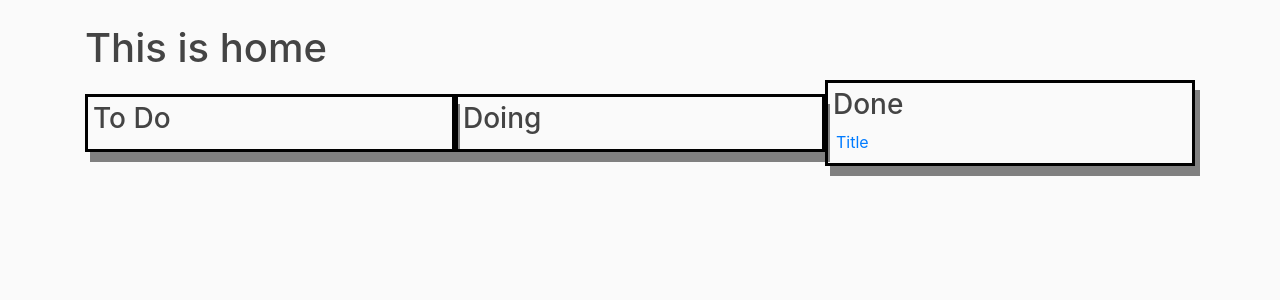
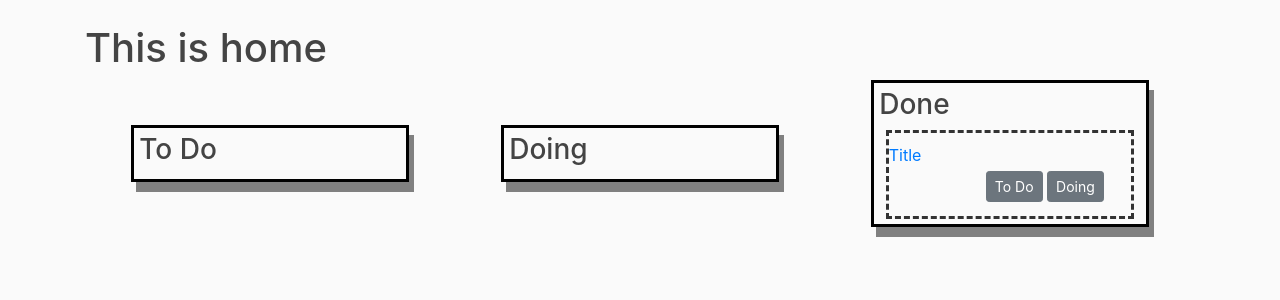
Before and after one commit to jasonyliang/Kanban-Board, a Flask app: page / in a window 1280 px wide. Shown: the part 56-356 px from the top of the page. Run offline with Flask 2, Linux system fonts and the light colour scheme; data comes from the database, SQL or seed files in the repository; both versions use the stored data as it was after the commit; some libraries are stand-ins or nearby versions.

Commit message:
able add items to doing and done

```diff
--- a/kanban/routes.py
+++ b/kanban/routes.py
@@ -39,3 +39,30 @@ def add_todo():
 		flash(f'Todo {form.title.data} created!', 'success')
 		return redirect(url_for('home'))
 	return render_template('add.html', form=form, title="Add Todo")
+
+@app.route("/do/<int:todo_id>")
+def do(todo_id):
+	todo = Todo.query.get_or_404(todo_id)
+	todo.do = True
+	todo.done = False
+	db.session.commit()
+	flash(f"The Todo {todo.title} has been moved to 'Do'!", "success")
+	return redirect(url_for('home'))
+
+@app.route("/done/<int:todo_id>")
+def done(todo_id):
+	todo = Todo.query.get_or_404(todo_id)
+	todo.do = True
+	todo.done = True
+	db.session.commit()
+	flash(f"The Todo {todo.title} has been moved to 'Done'!", "success")
+	return redirect(url_for('home'))
+
+@app.route("/todo/<int:todo_id>")
+def todo(todo_id):
+	todo = Todo.query.get_or_404(todo_id)
+	todo.do = False
+	todo.done = False
+	db.session.commit()
+	flash(f"The Todo {todo.title} has been moved to 'ToDo'!", "success")
+	return redirect(url_for('home'))
--- a/kanban/static/main.css
+++ b/kanban/static/main.css
@@ -51,7 +51,13 @@ h6 {
 
 .todo {
   text-align: center;
-  width: 80%;
-  height: 25px;
-  margin: 3px;
+  width: 95%;
+  margin: auto;
+  border-style: dashed;
+  overflow: auto;
+  padding: 10px 0;
 }
+
+.right-align {
+  margin-left: 40%;
+}
--- a/kanban/templates/base.html
+++ b/kanban/templates/base.html
@@ -23,7 +23,7 @@
             <div class="navbar-brand">Kanban Board</div>
                 <ul class="navbar-nav">
                     <li class="nav-item active">
-                        <a class="nav-item nav-link" href="#">Home</a>
+                        <a class="nav-item nav-link" href="{{url_for('home')}}">Home</a>
                     </li>
                     <li class="nav-item">
                         <a class="nav-item nav-link" href="{{ url_for('add_todo')}}">Add To-Do</a>
--- a/kanban/templates/home.html
+++ b/kanban/templates/home.html
@@ -2,24 +2,46 @@
 <h1>This is home</h1>
 <div class="container">
     <div class="row row-eq-height">
-        <div class="col-md-4 boxstyles">
+        <div class="col-md-3 boxstyles">
             <h3>To Do</h3>
 
             {% for todo in todos %}
-                <div class="row todo"><a href="#">{{ todo.title }}</a></div>
+                <div class="row todo">
+                    <a href="#">{{ todo.title }}</a>
+                    <div class="right-align">
+                        <a class="btn btn-secondary btn-sm mt-1 mb-1" href="{{ url_for('do', todo_id=todo.id) }}">Doing</a>
+                        <a class="btn btn-secondary btn-sm mt-1 mb-1" href="{{ url_for('done', todo_id=todo.id) }}">Done</a>
+                    </div>
+
+
+
+                </div>
+
             {% endfor %}
 
         </div>
-        <div class="col-md-4 boxstyles">
+        <div class="col-md-3 boxstyles">
             <h3>Doing</h3>
             {% for do in dos %}
-                <div class="row todo"><a href="#">{{ do.title }}</a></div>
+                <div class="row todo">
+                    <a href="#">{{ do.title }}</a>
+                    <div class="right-align">
+                        <a class="btn btn-secondary btn-sm mt-1 mb-1" href="{{ url_for('todo', todo_id=do.id) }}">To Do</a>
+                        <a class="btn btn-secondary btn-sm mt-1 mb-1" href="{{ url_for('done', todo_id=do.id) }}">Done</a>
+                    </div>
+                </div>
             {% endfor %}
         </div>
-        <div class="col-md-4 boxstyles">
+        <div class="col-md-3 boxstyles">
             <h3>Done</h3>
             {% for done in dones %}
-                <div class="row todo"><a href="#">{{ done.title }}</a></div>
+                <div class="row todo">
+                    <a href="#">{{ done.title }}</a>
+                    <div class="right-align">
+                        <a class="btn btn-secondary btn-sm mt-1 mb-1" href="{{ url_for('todo', todo_id=done.id) }}">To Do</a>
+                        <a class="btn btn-secondary btn-sm mt-1 mb-1" href="{{ url_for('do', todo_id=done.id) }}">Doing</a>
+                    </div>
+                </div>
             {% endfor %}
         </div>
     </div>
```
Also changed, not shown: kanban/site.db, 1 other file.
